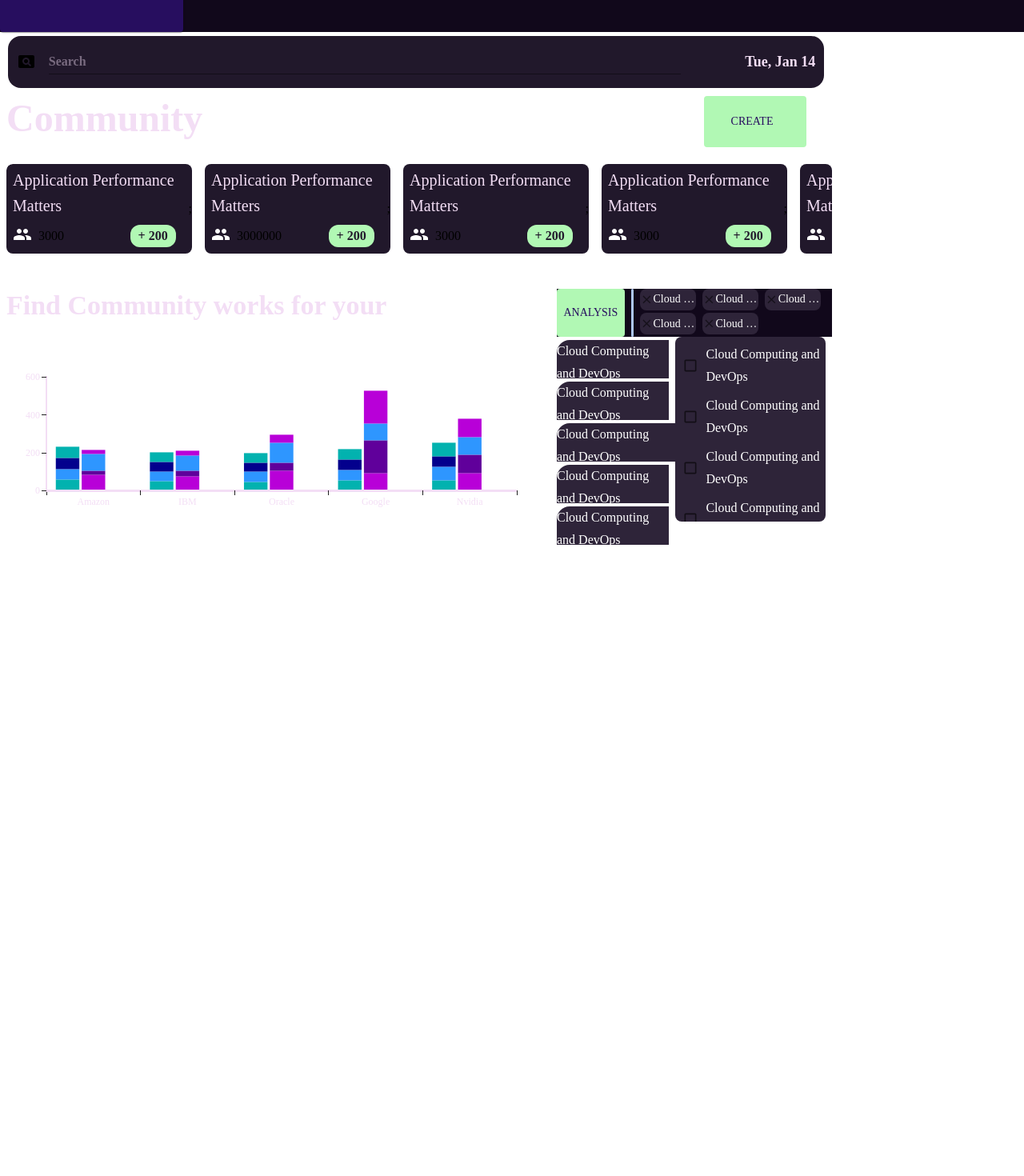
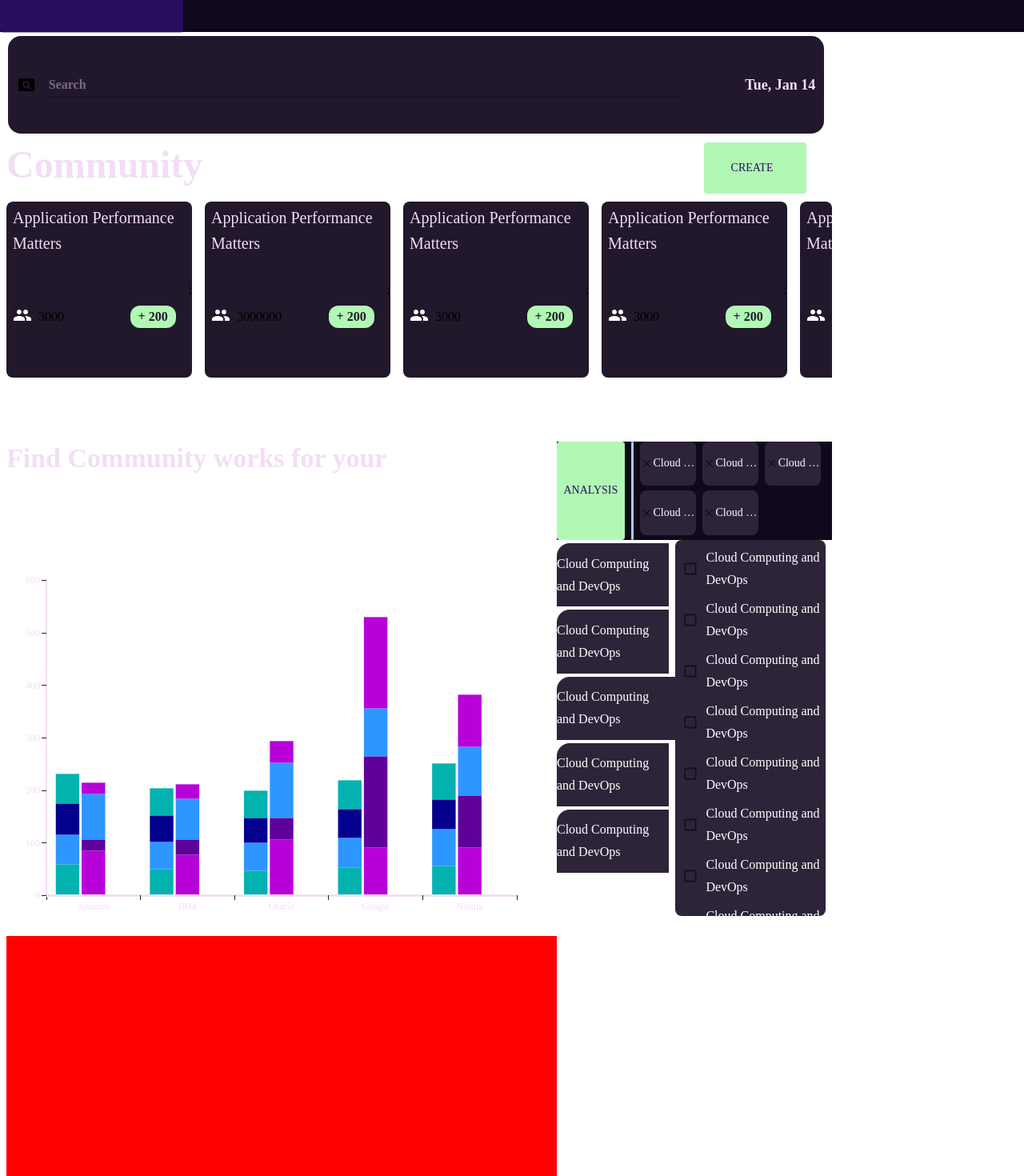
Before and after one commit to DhakshidMurali/tara, a Next.js app in the folder codeApp/tara/: page /community in a window 1280 px wide. Shown: the part 760-2230 px from the top of the page at 80% size. Before the commit the page ends 1607 px from the top, so only its background shows below. Built offline with nearby package versions, Linux system fonts and the light colour scheme.

Commit message:
Working on making Community Bar Chart Scrollable

```diff
--- a/codeApp/tara/app/community/page.tsx
+++ b/codeApp/tara/app/community/page.tsx
@@ -45,24 +45,22 @@ export default function Community() {
         </SearchBox>
         <Grid container sx={{ height: "89%", paddingLeft: "8px" }}>
           <CommunityList></CommunityList>
-          <Box sx={styles.gridContainerCommnityBox}>
+          <Grid item sx={styles.gridContainerCommnityBox}>
             <CommunityBarChart></CommunityBarChart>
-            <Grid item xs={12} >
-              <Grid container>
+            <Grid item xs={12}  >
+              <Grid container >
                 <Grid item xs={8}>
-                  <Grid container>
-                    {[1, 1, 1, 1].map((data) =>
-                    (<Grid item xs={12} sx={{ height: "10%px", display: "flex", backgroundColor: "red" }}>
-                      <Box sx={{ height: "100%", backgroundColor: "orange" }}>
+                  <Grid container >
+                    {[1, 1, 1, 1, 1, 1, 1, 1].map((data) =>
+                    (<Grid item xs={12} sx={{ height: "90px", backgroundColor: "red" }}>
 
-                      </Box>
                     </Grid>))}
                   </Grid>
                 </Grid>
                 <Grid item xs={4}></Grid>
               </Grid>
             </Grid>
-          </Box>
+          </Grid>
         </Grid>
       </Grid>
     </>
--- a/codeApp/tara/app/community/useStyles.tsx
+++ b/codeApp/tara/app/community/useStyles.tsx
@@ -10,10 +10,10 @@ const dateTypographyStyle: SxProps = {
 
 const gridContainerCommnityBox: SxProps = {
   overflowY: "auto",
-  height: "65%",
+  height: "70%",
   "&::-webkit-scrollbar": {
     height: "8px",
-    width:"6px"
+    width: "6px"
   },
   "&::-webkit-scrollbar-track": {
     backgroundColor: "secondary.main",
--- a/codeApp/tara/components/community/communityBarChart/communityBarChart.tsx
+++ b/codeApp/tara/components/community/communityBarChart/communityBarChart.tsx
@@ -12,7 +12,8 @@ import { styles } from "./useStyles";
 
 export default function CommunityBarChart() {
   return (
-    <Grid item xs={12} sx={{ height: "65%" }}>
+    <Grid container sx={{ height: "65%" }}>
+      <Grid item xs={12} sx={{ height: "100%" }} >
         <Grid container sx={{ height: "100%" }}>
           <Grid item xs={8} sx={{ height: "20%" }}>
             <Typography variant="h4" sx={styles.communityTextTypographStyle}>
@@ -80,5 +81,6 @@ export default function CommunityBarChart() {
           <AnalysisCommunitySelection></AnalysisCommunitySelection>
         </Grid>
       </Grid>
+    </Grid>
   );
 }
--- a/codeApp/tara/components/community/communityList/communityList.tsx
+++ b/codeApp/tara/components/community/communityList/communityList.tsx
@@ -7,8 +7,9 @@ import { styles } from "./useStyles";
 
 export default function CommunityList() {
   return (
-    <>
-      <Grid item xs={12} sx={{}}>
+    <Grid item xs={12} sx={{ height: "25%" }}>
+      <Grid container sx={{ height: "100%" }}>
+        <Grid item xs={12}>
           <Stack
             direction={"row"}
             display={"flex"}
@@ -20,7 +21,7 @@ export default function CommunityList() {
             <Button sx={styles.createButtonStyle}>Create</Button>
           </Stack>
         </Grid>
-      <Grid item xs={12} sx={{ height: "21.5%" }}>
+        <Grid item xs={12} sx={{ height: "90%" }}>
           <Box sx={styles.toolsContainerBoxStyle}>
             <Grid container spacing={2} sx={{ flexWrap: "nowrap" }}>
               {communityOverViewDetails.map((data, index) => (
@@ -75,6 +76,7 @@ export default function CommunityList() {
             </Grid>
           </Box>
         </Grid>
-    </>
+      </Grid>
+    </Grid>
   );
 }
```
Lines whose indentation alone changed are shown as unchanged.
